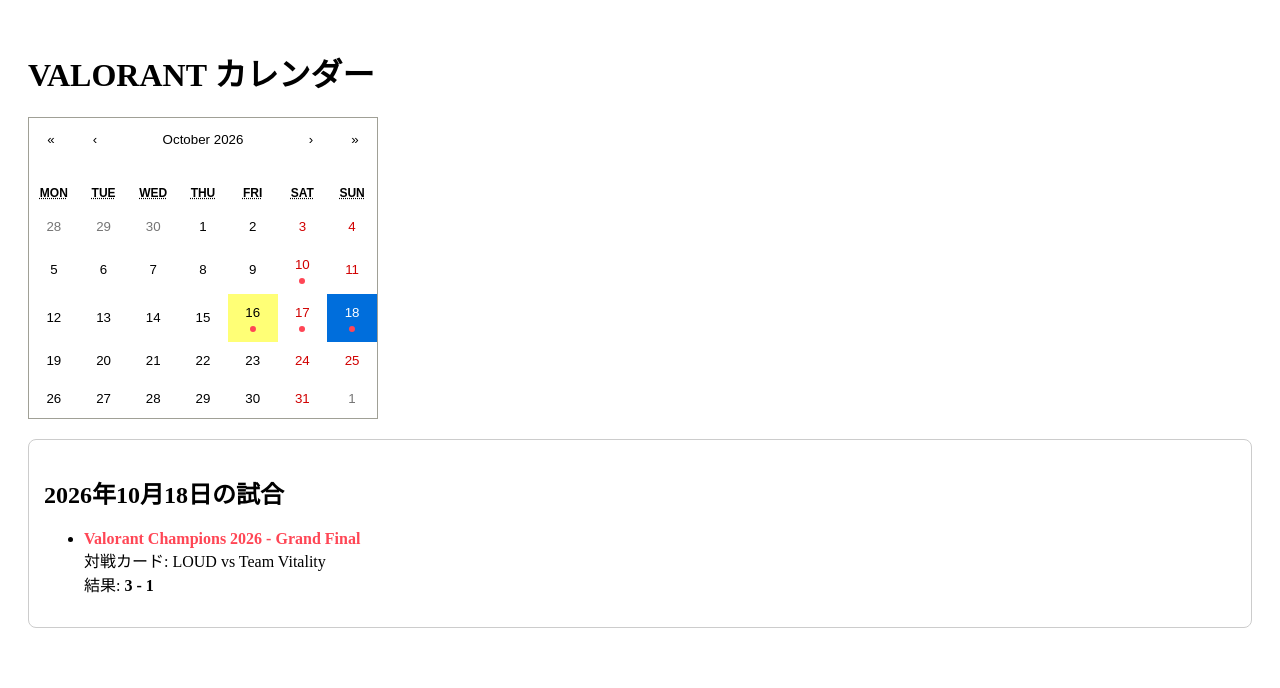
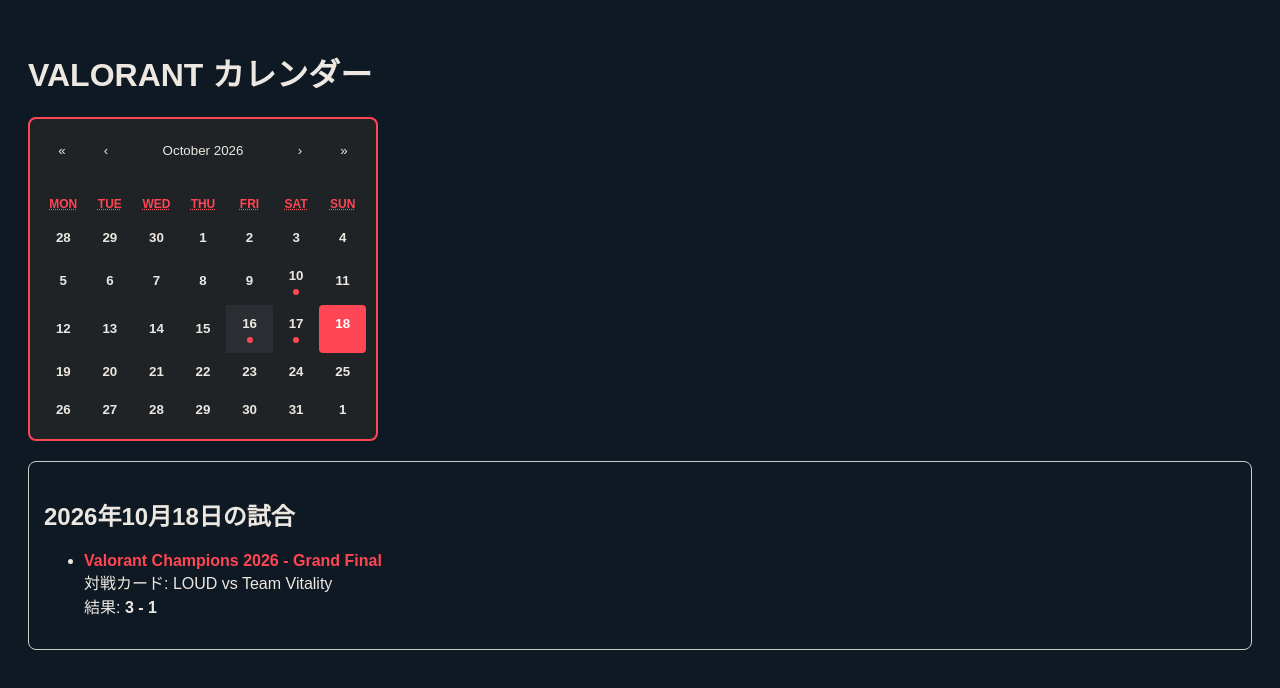
Before and after one commit to o0jun0o/Valorant-calendar, a React (Vite) app: page / in a window 1280 px wide. Shown: the top 688 px of the page. Built offline with nearby package versions, Linux system fonts and the light colour scheme.

Commit message:
カレンダーのベースデザインの変更

```diff
--- a/src/App.css
+++ b/src/App.css
@@ -0,0 +1,45 @@
+/* アプリ全体の背景と文字色（ダークテーマ） */
+body {
+  background-color: #0f1923; /* VALORANT特有の深いネイビーグレー */
+  color: #ece8e1; /* オフホワイト */
+  font-family: sans-serif;
+}
+
+/* カレンダー全体の枠組み */
+.react-calendar {
+  background-color: #1f2326; /* 濃いグレー */
+  border: 2px solid #ff4655; /* VALORANTレッドの枠線 */
+  border-radius: 8px;
+  color: #ece8e1;
+  padding: 10px;
+  font-weight: bold;
+}
+
+/* カレンダー内のボタン（日付など）の基本設定 */
+.react-calendar button {
+  color: #ece8e1;
+}
+
+/* 曜日表示の部分 */
+.react-calendar__month-view__weekdays {
+  color: #ff4655; /* 曜日を赤色に */
+}
+
+/* マウスを乗せたとき（ホバー）の動き */
+.react-calendar__tile:enabled:hover,
+.react-calendar__tile:enabled:focus {
+  background-color: rgba(255, 70, 85, 0.2); /* 薄い赤 */
+  border-radius: 4px;
+}
+
+/* 選択した日付（クリックした日） */
+.react-calendar__tile--active {
+  background-color: #ff4655 !important; /* VALORANTレッド */
+  color: white !important;
+  border-radius: 4px;
+}
+
+/* 「今日」の日付 */
+.react-calendar__tile--now {
+  background-color: #2a2e33 !important;
+}
--- a/src/App.tsx
+++ b/src/App.tsx
@@ -2,6 +2,7 @@
 import Calendar from 'react-calendar';
 // カレンダーの基本デザイン（CSS）を読み込む
 import 'react-calendar/dist/Calendar.css';
+import './App.css';
 
 // 1. VALORANTの大会データ（Valorant Champions 2026）
 const matchData = [
```
